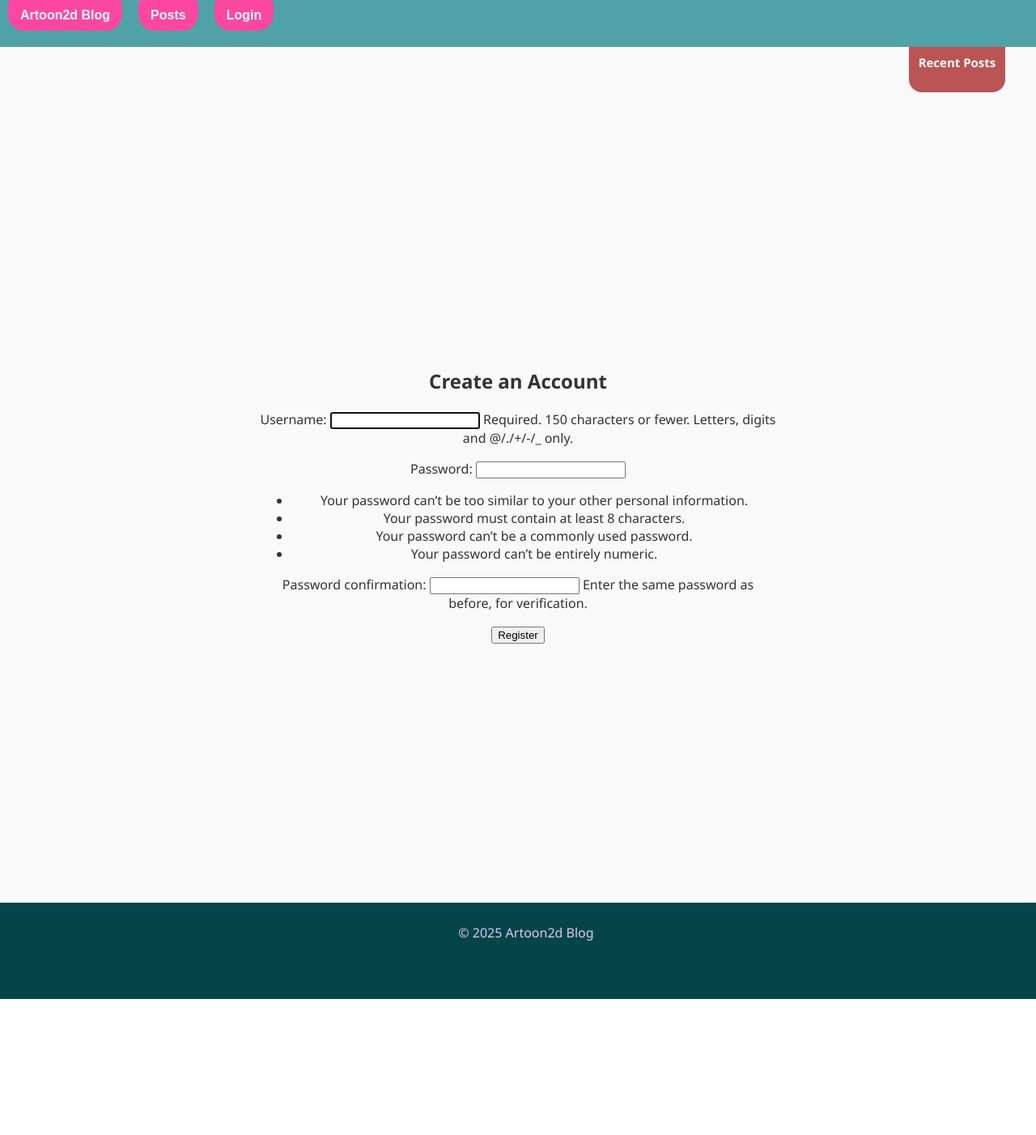
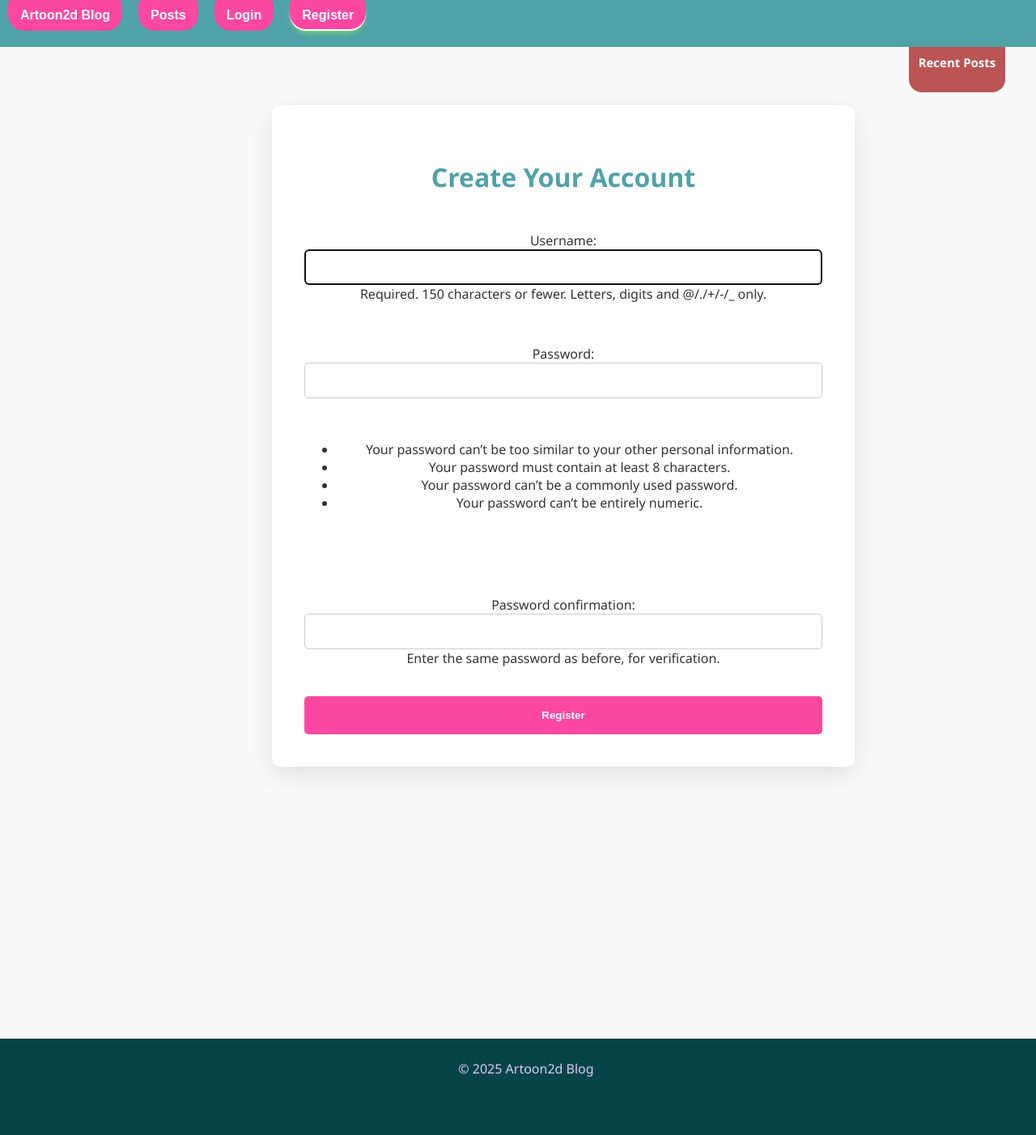
Before and after one commit to hearthdesign/artoon2d, a Django app: page /accounts/register/ in a window 1280 px wide. Shown: the whole page at 81% size. Before the commit the page ends 1234 px from the top, so only its background shows below. Run offline with Django 4.2, Linux system fonts and the light colour scheme; parts of the project's set-up code (start-up, migrations or seed data) failed here and were passed over.

Commit message:
Add: implement account deletion functionality, enhance registration and confirmation templates, and improve CSS for better layout and responsiveness

```diff
--- a/artoon2d_blog/static/artoon2d_blog/css/style.css
+++ b/artoon2d_blog/static/artoon2d_blog/css/style.css
@@ -7,7 +7,15 @@ body {
   padding: 0;
   background-color: #f9f9f9;
   color: #333;
+  min-height: 100vh;
 }
+
+.page_wrapper {
+  display: flex;
+  flex-direction: column;
+  min-height: 100vh;
+}
+
 .navbar {
   display: flex;
   justify-content: space-between;
@@ -43,6 +51,7 @@ body {
   padding: 10px 15px;
   border-radius: 0.3rem 0.3rem 1.25rem 1.25rem;
   margin-top: 0;
+
   vertical-align: middle;
   cursor: pointer;
   /* transition: background-color 0.3s ease; */
@@ -57,7 +66,7 @@ body {
 
 .nav-button.active {
   border: 0;
-  box-shadow: inset 0 -2px 0 white, /* fake border-bottom */
+  box-shadow: inset 0 -2px 0 white,
     #9ff84c 0 5px 10px -5px;
 }
 
@@ -78,11 +87,13 @@ aside {
 }
 
 main {
-    flex-direction: column;
+  display: flex;
+  flex-direction: column;
   text-align: center;
   justify-content: center;
+  align-items: center;;
   flex: 1;
-  padding: 25%;
+  padding: 0 25% 25%;
   height: 100%;
 }
 
@@ -93,6 +104,7 @@ footer {
   width: 100%;
   padding: 10px;
   padding-bottom: 55px;
+  margin-bottom: 0;
 }
 
 .scroll-top-btn {
@@ -108,3 +120,75 @@ footer {
   cursor: pointer;
   display: none;
 }
+
+/* Container for the registration form */
+.register-container {
+  width: 100%;
+  min-width: 15rem;
+  margin: 1rem;
+  padding: 40px;
+  background-color: #ffffff;
+  border-radius: 10px;
+  box-shadow: 0 10px 30px rgba(0, 0, 0, 0.1);
+  display: flex;
+  flex-direction: column;
+}
+
+/* Heading */
+.register-container h2 {
+  text-align: center;
+  margin-bottom: 30px;
+  color: #4fa2a8;
+  font-size: 2rem;
+}
+
+/* Form layout */
+.register-form {
+  display: flex;
+  flex-direction: column;
+  gap: 20px;
+}
+
+/* Input fields */
+.register-form input,
+.register-form select,
+.register-form textarea {
+  width: 100%;
+  padding: 12px;
+  font-size: 1rem;
+  border: 1px solid #ccc;
+  border-radius: 5px;
+  box-sizing: border-box;
+}
+
+/* Submit button */
+.submit-button {
+  background-color: #fc47a1;
+  color: white;
+  padding: 1rem;
+  border: none;
+  border-radius: 5px;
+  font-weight: bold;
+  cursor: pointer;
+  transition: background-color 0.3s ease;
+}
+
+.submit-button:hover {
+  background-color: #e03b8f;
+}
+
+/* Responsive adjustments */
+@media (max-width: 768px) {
+  .register-container {
+    padding: 30px 20px;
+  }
+
+  .register-container h2 {
+    font-size: 1.5rem;
+  }
+
+  .register-form input,
+  .submit-button {
+    font-size: 16px;
+  }
+}
--- a/artoon2d_blog/templates/artoon2d_blog/base.html
+++ b/artoon2d_blog/templates/artoon2d_blog/base.html
@@ -7,22 +7,31 @@
     <link rel="stylesheet" href="{% static 'artoon2d_blog/css/style.css' %}">
 </head>
 <body>
+    <div class="page_wrapper">
+
     <header>
         {# Navigation bar #}
-    <header>
         <nav class="navbar">
             <ul>
-                <li><form action="{% url 'home' %}" method="get"><button class="nav-button {% if request.resolver_match.url_name == 'home' %}active{% endif %}">Artoon2d Blog</button></form></li>
-                <li><form action="{% url 'post_list' %}" method="get"><button class="nav-button {% if request.resolver_match.url_name == 'post_list' %}active{% endif %}">Posts</button></form></li>
+                <li><form action="{% url 'home' %}" method="get">
+                    <button class="nav-button {% if request.resolver_match.url_name == 'home' %}active{% endif %}">Artoon2d Blog</button>
+                </form></li>
+                <li><form action="{% url 'post_list' %}" method="get">
+                    <button class="nav-button {% if request.resolver_match.url_name == 'post_list' %}active{% endif %}">Posts</button>
+                </form></li>
                 {% if user.is_authenticated %}
                 <li><form action="{% url 'post_create' %}" method="get"><button class="nav-button">New Post</button></form></li>
                 <li><form action="{% url 'logout' %}" method="post">{% csrf_token %}<button class="nav-button">Logout</button></form></li>
                 {% else %}
                 <li><form action="{% url 'login' %}" method="get"><button class="nav-button">Login</button></form></li>
+                <li><form action="{% url 'register' %}" method="get">
+                    <button class="nav-button {% if request.resolver_match.url_name == 'register' %}active{% endif %}">Register</button>
+                </form></li>
                 {% endif %}
             </ul>
         </nav>
     </header>
+
     {# Sidebar with recent posts #}
     <aside class="sidebar_recent">
         <h3>Recent Posts</h3>
@@ -32,17 +41,18 @@
             {% endfor %}
         </ul>
     </aside>
-
-    <main>
+    <main class="content">
+    <div>
         {# Breadcrumbs block #}
         {% block breadcrumbs %}{% endblock %}
         {% block content %}{% endblock %}
+    </div>
     </main>
-
     <footer>
         <p>&copy; 2025 Artoon2d Blog</p>
     </footer>
     {% load static %}
     <script src="{% static 'artoon2d_blog/assets/js/scripts.js' %}"></script>
+</div>
 </body>
 </html>
--- a/artoon2d_blog/templates/artoon2d_blog/post_list.html
+++ b/artoon2d_blog/templates/artoon2d_blog/post_list.html
@@ -15,7 +15,7 @@
 
     {% for post in page_obj %}
         <article>
-            # Display post title with link to detail view
+            {# Display post title with link to detail view #}
             <h2><a href="{% url 'post_detail' post.id %}">{{ post.title }}</a></h2>
             <p>Published on {{ post.created_at|date:"F j, Y" }}</p>
             <p><em>{{ post.created_at|timesince }} ago</em></p>
--- a/artoon2d_blog/urls.py
+++ b/artoon2d_blog/urls.py
@@ -4,7 +4,7 @@ from django.urls import path
 from django.conf import settings
 from . import views
 # Import views from the current app
-from .views import PostListView, PostDetailView, PostCreateView, PostUpdateView
+from .views import PostListView, PostDetailView, PostCreateView, PostUpdateView, AccountDeleteView
 
 # Import static to serve media files
 from django.conf.urls.static import static
@@ -34,5 +34,6 @@ urlpatterns = [
     path('post/<int:pk>/', PostDetailView.as_view(), name='post-detail'),  # View post
     path('post/<int:pk>/edit/', PostUpdateView.as_view(), name='post_update'),  # Edit post
     path('posts/<int:pk>/delete/', PostDeleteView.as_view(), name='post_delete'),  # Delete post
-    path('accounts/register/', RegisterView.as_view(), name='register'),
+    path('accounts/register/', RegisterView.as_view(), name='register'),  # Register
+    path('accounts/delete/', AccountDeleteView.as_view(), name='account_delete'),  # Delete account
 ]
--- a/artoon2d_blog/views.py
+++ b/artoon2d_blog/views.py
@@ -7,7 +7,9 @@ from django.shortcuts import render
 from django.db.models import Q
 from django.views.generic import ListView, DetailView, CreateView, UpdateView, DeleteView
 from django.contrib.auth.mixins import LoginRequiredMixin, UserPassesTestMixin
+from django.contrib.auth.models import User
 from django.contrib.auth.forms import UserCreationForm
+from django.views.generic.edit import DeleteView
 from django.urls import reverse_lazy
 
 
@@ -105,3 +107,11 @@ class RegisterView(CreateView):
     form_class = UserCreationForm
     template_name = 'registration/register.html'
     success_url = reverse_lazy('login')
+
+class AccountDeleteView(LoginRequiredMixin, DeleteView):
+    model = User  # Use the User model
+    template_name = 'registration/account_confirm_delete.html'
+    success_url = reverse_lazy('home')  # Redirect after deletion
+
+    def get_object(self):
+        return self.request.user  # Only allow users to delete themselves
--- a/templates/registration/register.html
+++ b/templates/registration/register.html
@@ -1,10 +1,12 @@
 {% extends "artoon2d_blog/base.html" %}
 
 {% block content %}
-  <h2>Create an Account</h2>
-  <form method="post">
+<div class="register-container">
+  <h2 class="registration_title">Create Your Account</h2>
+  <form method="post" class="register-form">
     {% csrf_token %}
     {{ form.as_p }}
-    <button type="submit">Register</button>
+    <button type="submit" class="submit-button">Register</button>
   </form>
+</div>
 {% endblock %}
```
Also changed, not shown: templates/registration/account_confirm_delete.html (added, +13 -0 lines), artoon2d_blog/__init__.py (deleted), artoon2d_blog/templates/artoon2d_blog/__init__.py (added), 1 other file.
